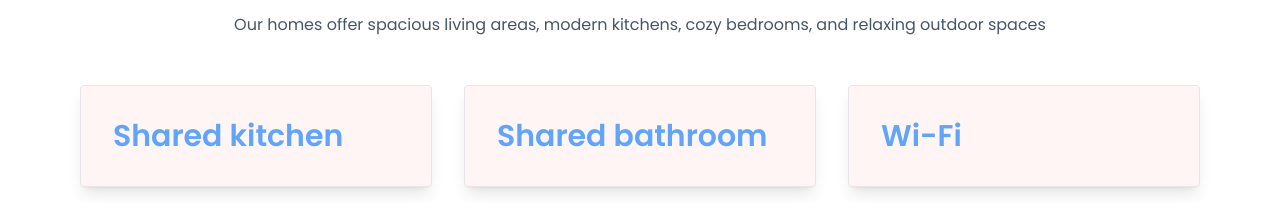
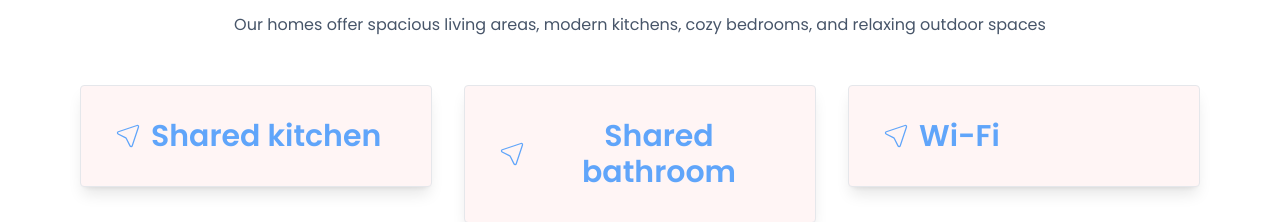
Before and after one commit to JAKUAN-AHMED/Castle-of-house, a React (Vite) app: page / in a window 1280 px wide. Shown: the part 1553-1775 px from the top of the page. Built offline with nearby package versions, Linux system fonts and the light colour scheme.

Commit message:
i added a arrow icon in amenities section

```diff
--- a/src/pages/Amenities/Amenities.jsx
+++ b/src/pages/Amenities/Amenities.jsx
@@ -2,6 +2,7 @@
 import Slider from "react-slick";
 import "slick-carousel/slick/slick.css";
 import "slick-carousel/slick/slick-theme.css";
+import { CiLocationArrow1 } from "react-icons/ci";
 import { useEffect, useState } from "react";
 
 const Amenitites = () => {
@@ -52,6 +53,7 @@ const Amenitites = () => {
             <div className="card border rounded shadow-lg bg-[#fff5f5] font-popins text-center  m-4">
               <div className="card-body">
                 <h2 className="text-3xl card-title text-center text-blue-400">
+                    <span><CiLocationArrow1></CiLocationArrow1></span>
                   {review.facility}
                 </h2>
               </div>
```
